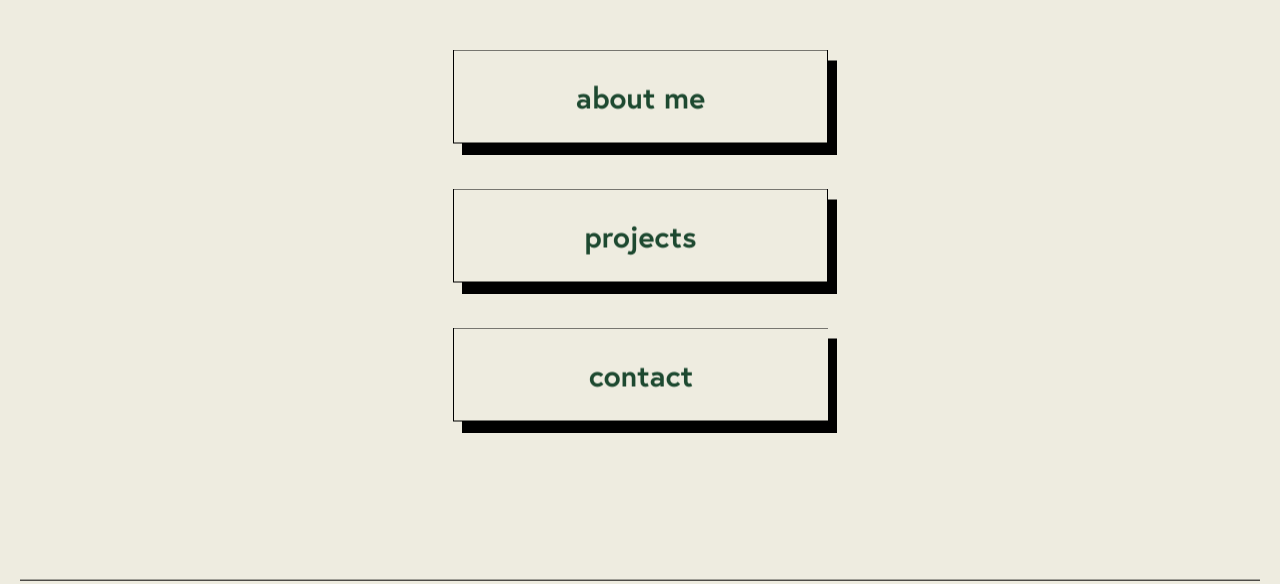
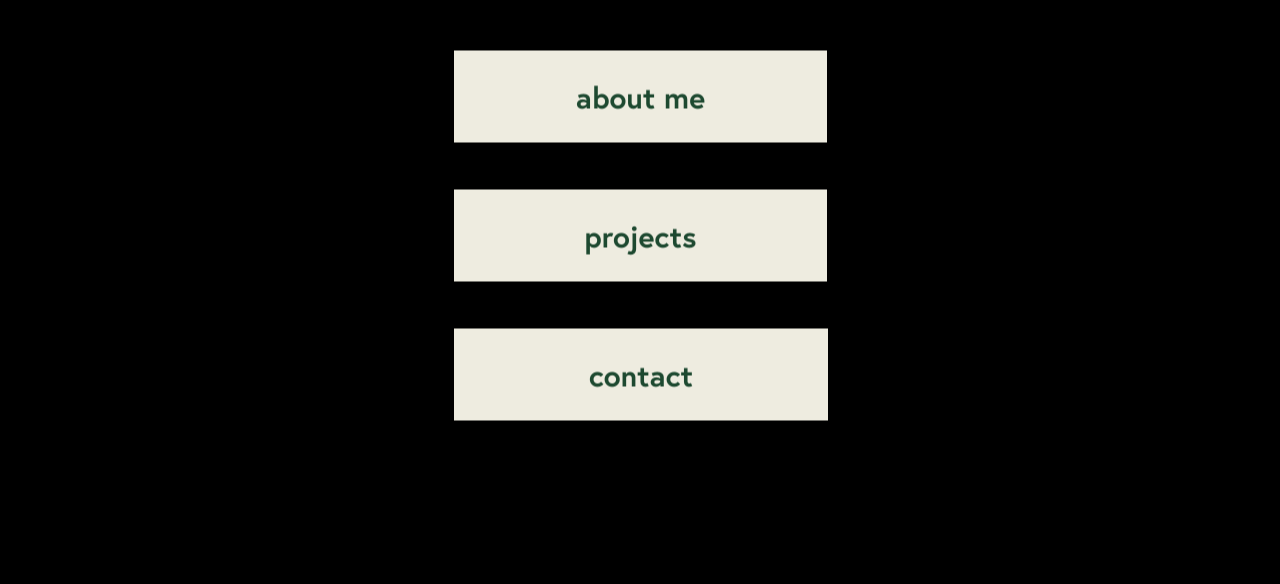
Before and after one commit to jasminaajdini/ajasmina-portfolio, a plain HTML site: page index.html in a window 1280 px wide. Shown: the part 210-794 px from the top of the page. Drawn offline with nearby package versions, Linux system fonts and the light colour scheme.

Commit message:
Update style.css

```diff
--- a/css/style.css
+++ b/css/style.css
@@ -16,7 +16,7 @@
 html, body{
   height: 100%
   width: 100%;
-  background-color: #EEECE0; /*ozadje povsod*/
+  background-color: #000000; /*ozadje povsod*/
 }
 
 
```
